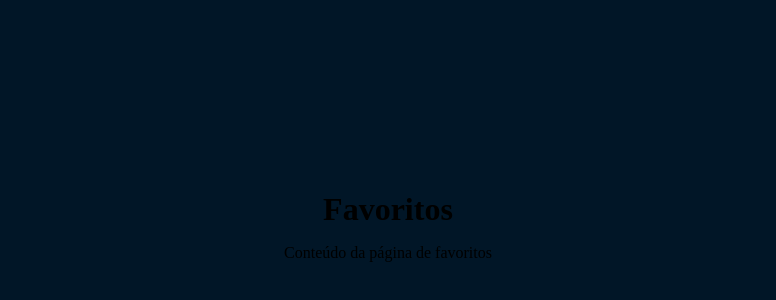
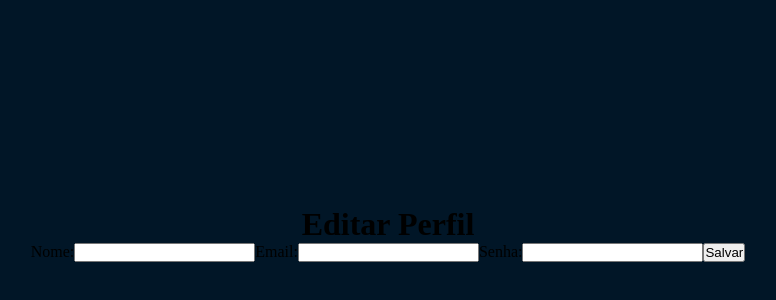
Before and after one commit to Acciolyy/projeto-api, a React (Vite) app in the folder filmes-api-orc/: page /favorites in a window 1280 px wide. Shown: the part 166-466 px from the top of the page, without its empty margins (252-1028 px from the left). Built offline with nearby package versions, Linux system fonts and the light colour scheme.

Commit message:
MInha conta e fav

```diff
--- a/filmes-api-orc/src/pages/Favorites.jsx
+++ b/filmes-api-orc/src/pages/Favorites.jsx
@@ -1,10 +1,60 @@
 import React, { useEffect, useState } from "react";
+import { use } from "react";
 
 const Favorites = () => {
+  const [nome, setNome] = useState("");
+  const [email, setEmail] = useState("");
+  const [senha, setSenha] = useState("");
+
+  useEffect(() => {
+    const storedUser = JSON.parse(localStorage.getItem("user"));
+    if (storedUser) {
+      setNome(storedUser.nome);
+      setEmail(storedUser.email);
+      setSenha(storedUser.senha);
+    }
+  }, []);
+
+  const handleSave = (event) => {
+    event.preventDefault();
+
+  const updatedUser = { nome, email, senha};
+  localStorage.setItem("user", JSON.stringify(updatedUser));
+
+  alert("Dados atualizados com sucesso!");
+
+  };
+
   return (
-    <div>
-      <h1>Favoritos</h1>
-      <p>Conteúdo da página de favoritos</p>
+    <div className="profile-container">
+      <h1>Editar Perfil</h1>
+      <form onSubmit={handleSave}>
+        <label>
+          Nome:
+          <input
+            type="text"
+            value={nome}
+            onChange={(e) => setNome(e.target.value)}
+          />
+        </label>
+        <label>
+          Email:
+          <input
+            type="email"
+            value={email}
+            onChange={(e) => setEmail(e.target.value)}
+          />
+        </label>
+        <label>
+          Senha:
+          <input
+            type="password"
+            value={senha}
+            onChange={(e) => setSenha(e.target.value)}
+          />
+        </label>
+        <button type="submit">Salvar</button>
+      </form>
     </div>
   );
 };
--- /dev/null
+++ b/filmes-api-orc/src/styles/Favorite.css
@@ -0,0 +1,18 @@
+.home {
+    display: flex;
+  }
+
+  .profile-container{
+    margin-left: 200px;
+    padding: 20px;
+    flex: 1;
+    background-color: #FDFFFC;
+    color: #011627;
+    border-radius: 8px;
+  }
+
+  .home-title {
+    font-size: 2.5rem;
+    margin: 20px 0;
+    color: #FF9F1C;
+  }
```
Also changed, not shown: 2 other files (tests, documents, lock files or other folders).
